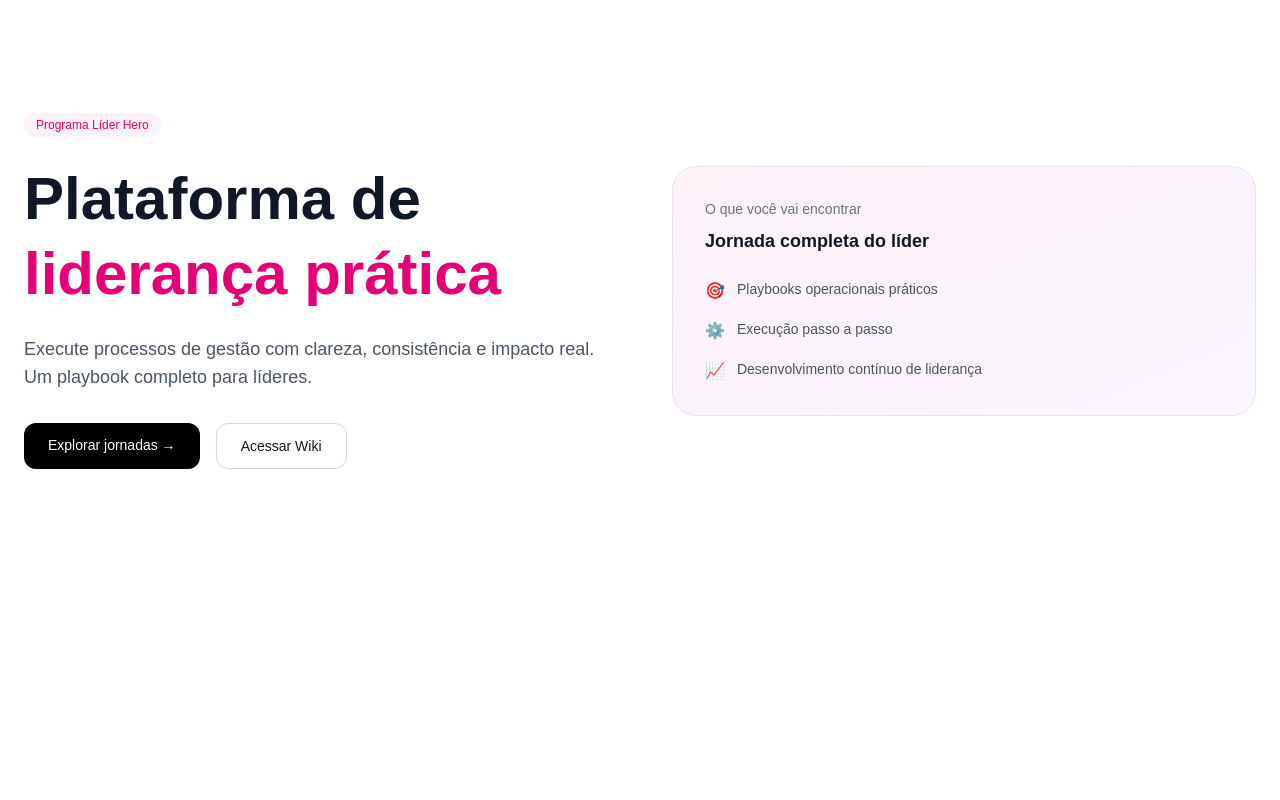
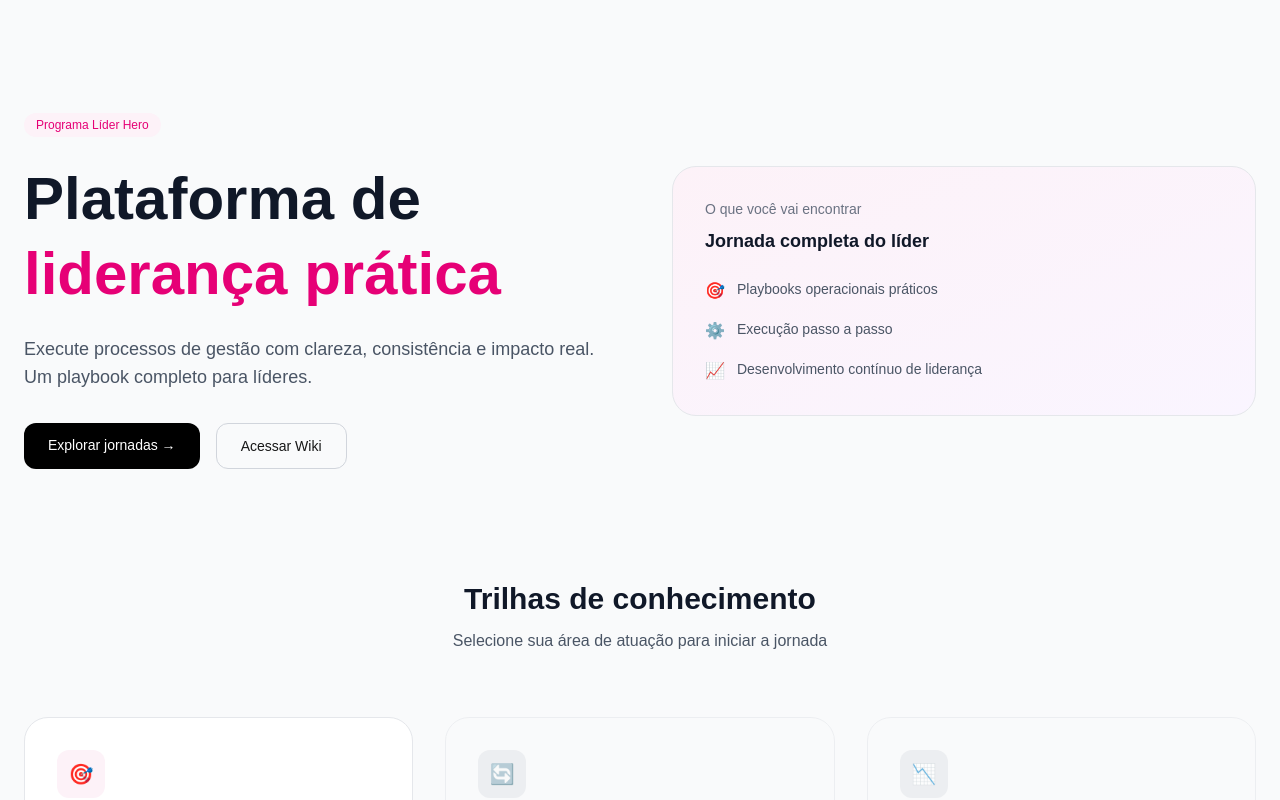
Before and after one commit to amandafrann/programa-lider-hero, a Next.js app: page / in a window 1280 px wide. Shown: the top 800 px of the page. Built offline with nearby package versions, Linux system fonts and the light colour scheme.

Commit message:
atualizar home

```diff
--- a/app/page.tsx
+++ b/app/page.tsx
@@ -1,9 +1,11 @@
 import Hero from "./components/Hero";
+import Tracks from "./components/Tracks";
 
 export default function Home() {
   return (
-    <main>
+    <main className="bg-gray-50 min-h-screen">
       <Hero />
+      <Tracks />
     </main>
   );
 }
```
